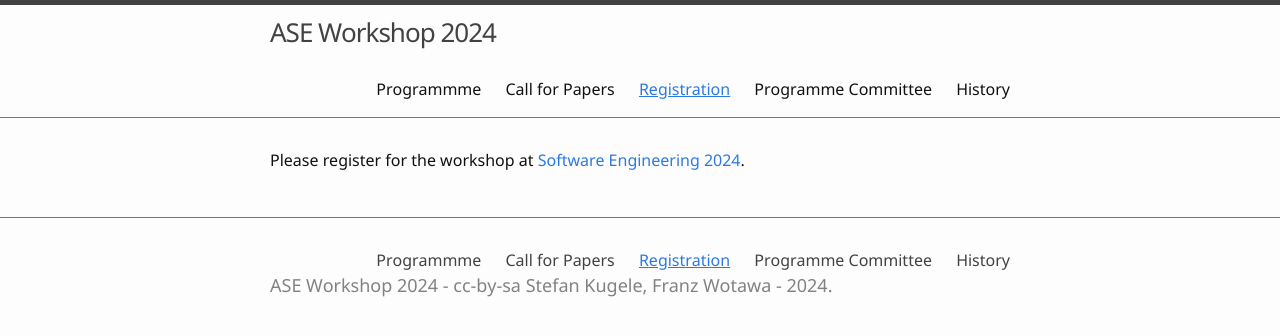
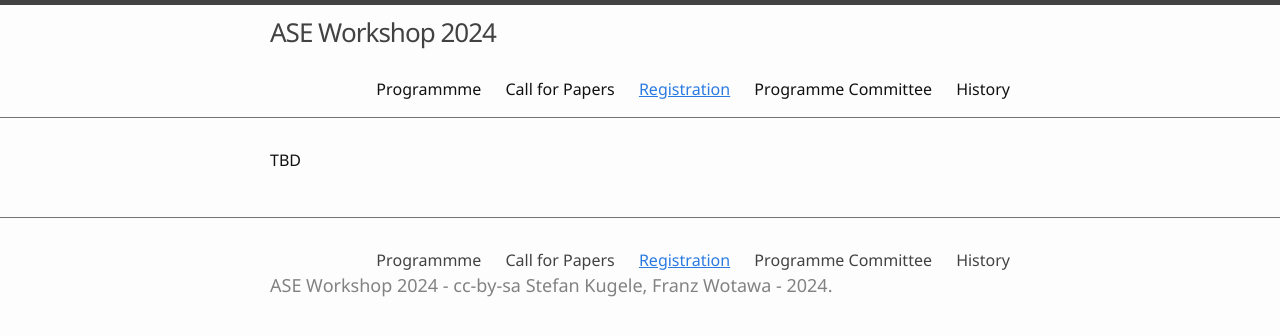
Before and after one commit to ASE-Workshop/2025, a Jekyll site: the page built from 1-registrierung.md, in a window 1280 px wide. Shown: the top 336 px of the page. Built offline with Jekyll 4.4.1, drawn with Linux system fonts in a browser that asks for light colours.

Commit message:
Update 1-registrierung.md

```diff
--- a/1-registrierung.md
+++ b/1-registrierung.md
@@ -3,4 +3,4 @@ title: Registration
 nav: true
 ---
 
-Please register for the workshop at [Software Engineering 2024](https://se2024.se.jku.at/registrierung/).
+TBD
```
